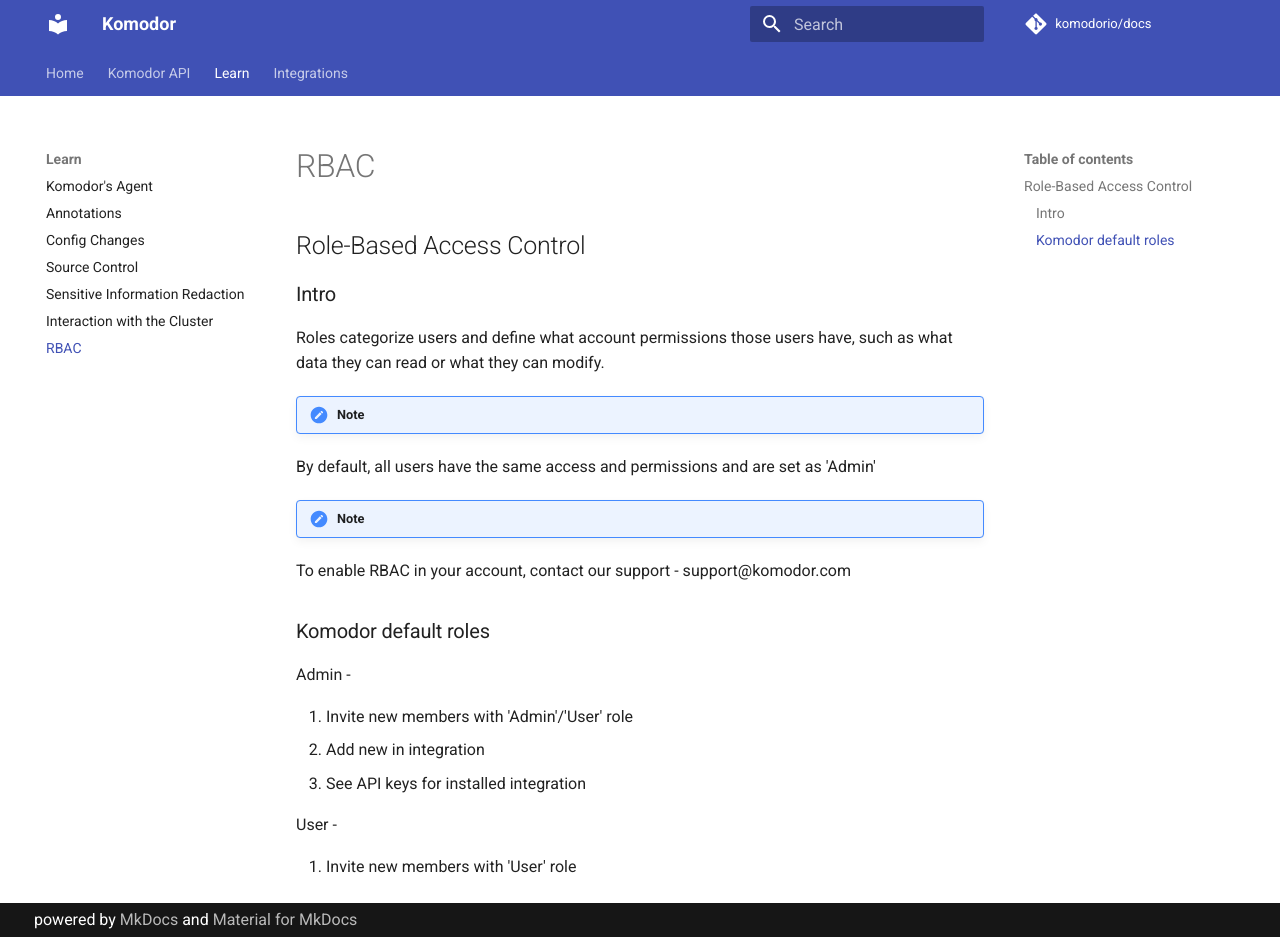
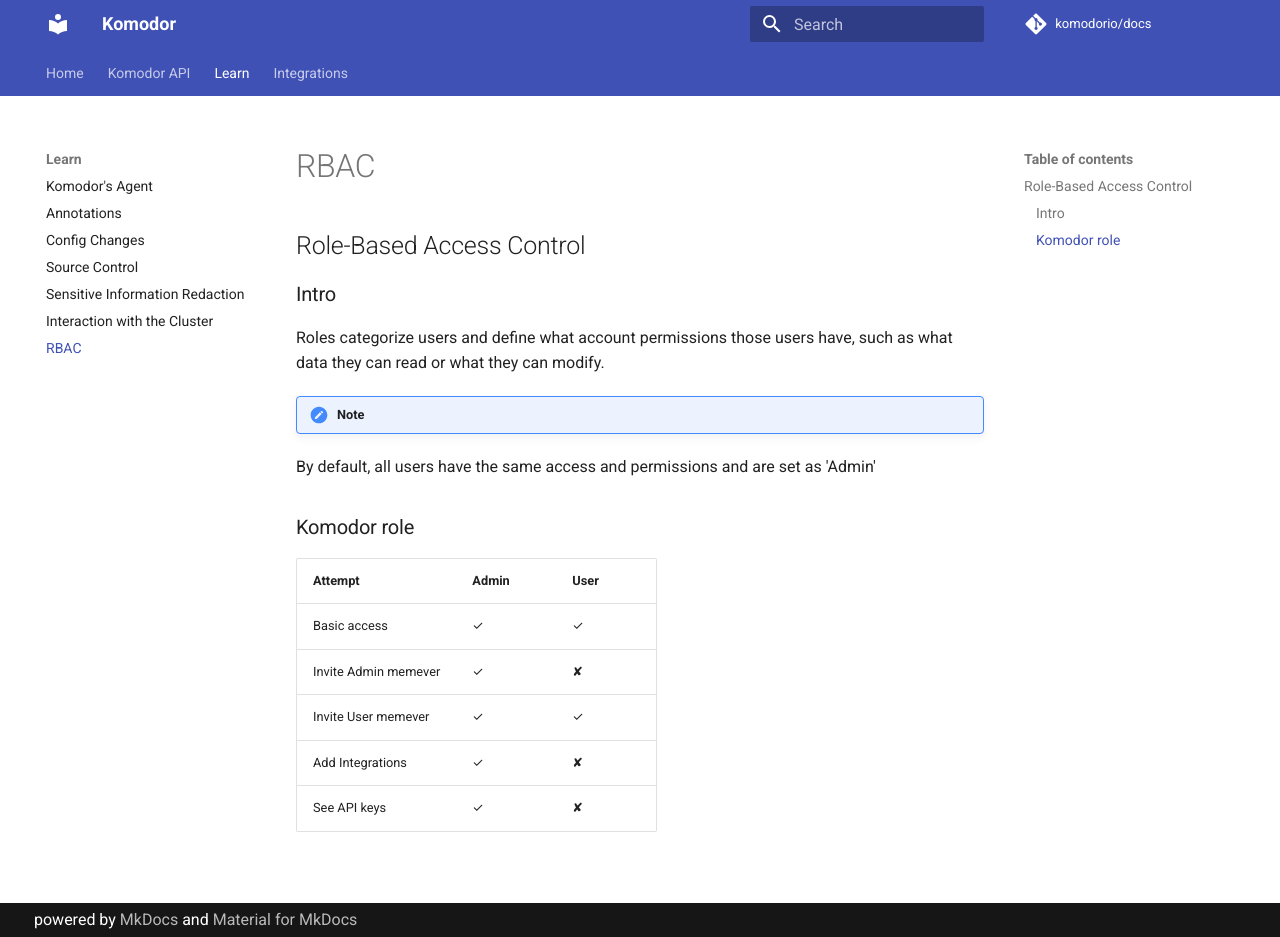
Before and after one commit to komodorio/docs, an MkDocs documentation site: the page built from docs/Learn/RBAC.md, in a window 1280 px wide and 937 px high. Built offline with MkDocs 1.6.1 and Material for MkDocs 9.7.7, drawn with Linux system fonts in a browser that asks for light colours; comment, search, counter and statistics services are not loaded.

Commit message:
turn doc to table

```diff
--- a/docs/Learn/RBAC.md
+++ b/docs/Learn/RBAC.md
@@ -7,17 +7,12 @@
 !!! Note
 By default, all users have the same access and permissions and are set as 'Admin'
 
-!!! Note
-To enable RBAC in your account, contact our support - support@komodor.com
+### Komodor role
 
-### Komodor default roles
-
-Admin -
-
-1. Invite new members with 'Admin'/'User' role
-2. Add new in integration
-3. See API keys for installed integration
-
-User -
-
-1. Invite new members with 'User' role
+| Attempt              | Admin | User |
+| -------------------- | ----- | ---- |
+| Basic access         | ✓     | ✓    |
+| Invite Admin memever | ✓     | ✘    |
+| Invite User memever  | ✓     | ✓    |
+| Add Integrations     | ✓     | ✘    |
+| See API keys         | ✓     | ✘    |
```
